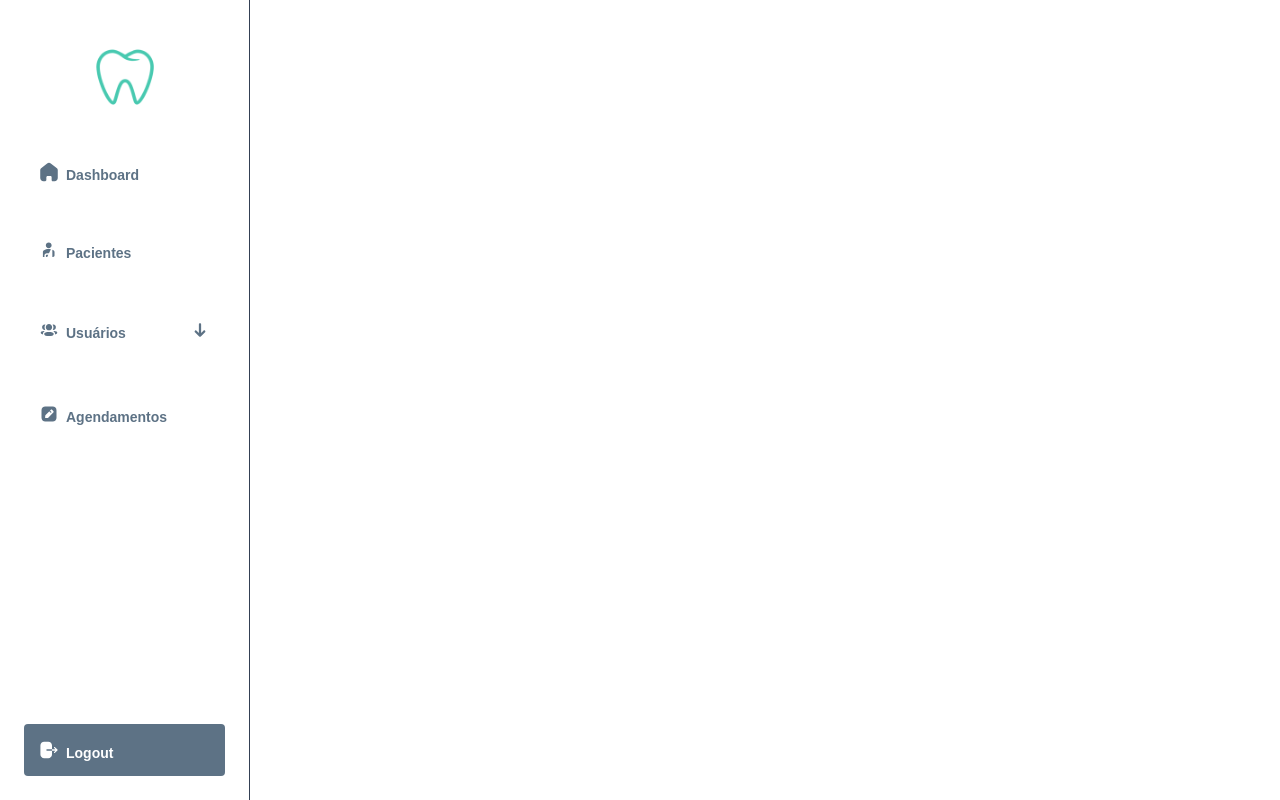
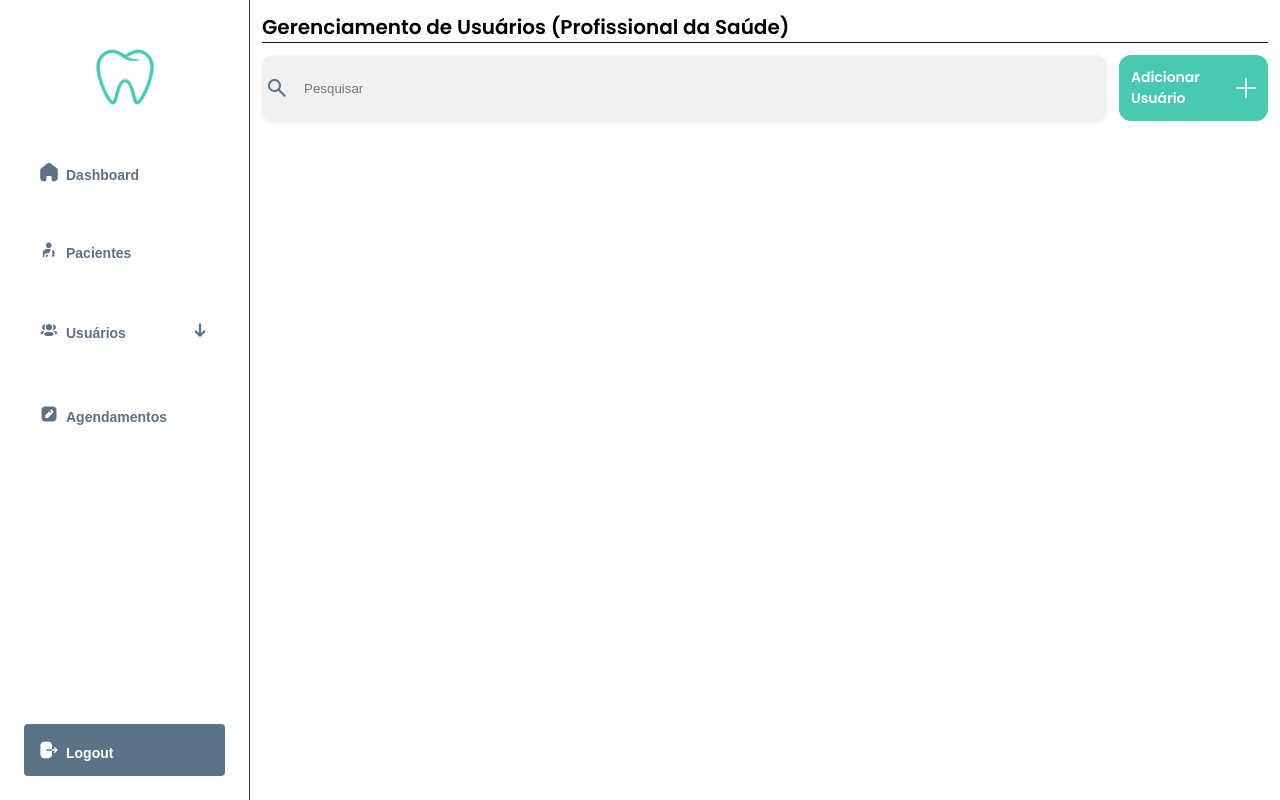
Before and after one commit to Werley-08/SISO, a React (Vite) app in the folder frontend/: page /GerenciamentoDeProfissionalDaSaude in a window 1280 px wide. Built offline with nearby package versions, Linux system fonts and the light colour scheme.

Commit message:
✨feat(frontend): implementa search e botão de cadastro da tela de gerenciar profissional da saúde

```diff
--- a/frontend/src/pages/GerenciamentoDeProfissionalDaSaude/GerenciamentoDeProfissionalDaSaude.css
+++ b/frontend/src/pages/GerenciamentoDeProfissionalDaSaude/GerenciamentoDeProfissionalDaSaude.css
@@ -1,14 +1,47 @@
+@import url('../../styles/variables.css');
+
 .profissional-container {
     display: flex;
     flex-direction: row;
-}
-
-.profissional-container__sidebar {
-
-
+    background-color: #fff;
 }
 
 .profissional-container__content {
+    width: 100%;
+    display: flex;
+    flex-direction: column;
+}
 
+.profissional-container__content__title {
+    flex: 5%;
+    padding: var(--spacing-md);
+    font-weight: var(--font-weight-semibold);
+    font-size: var(--font-size-xl);
+}
 
+.profissional-container__content__title-line {
+    width: 100%;
+    height: 1px;
+    background-color: var(--cor4);
 }
+
+.profissional-container__content__top {
+    display: flex;
+    flex-direction: row;
+    flex: 5%;
+    margin-left: var(--spacing-md);
+    margin-right: var(--spacing-md);
+}
+
+.searchbar-container {
+    flex: 85%;
+}
+
+.actionbutton-container {
+    flex: 15%;
+    margin-left: var(--spacing-md);
+}
+
+.profissional-container__content__table {
+    flex: 90%;
+}
--- a/frontend/src/pages/GerenciamentoDeProfissionalDaSaude/GerenciamentoDeProfissionalDaSaude.tsx
+++ b/frontend/src/pages/GerenciamentoDeProfissionalDaSaude/GerenciamentoDeProfissionalDaSaude.tsx
@@ -1,4 +1,6 @@
 import Sidebar from "../../components/SideBarComponents/Sidebar/Sidebar"
+import SearchBar from "../../components/SearchBar/SearchBar";
+import ActionButton from "../../components/ActionButton/ActionButton";
 import './GerenciamentoDeProfissionalDaSaude.css'
 
 const GerenciamentoDeProfissionalDaSaude = () => {
@@ -11,6 +13,21 @@ const GerenciamentoDeProfissionalDaSaude = () => {
 
             <div className="profissional-container__content">
 
+                <div className="profissional-container__content__title">
+                    Gerenciamento de Usuários (Profissional da Saúde)
+                    <div className="profissional-container__content__title-line"></div>
+                </div>
+
+                <div className="profissional-container__content__top">
+                    <SearchBar className="searchbar-container"/>
+                    <ActionButton text="Adicionar Usuário" className="actionbutton-container"/>
+                </div>
+
+                <div className="profissional-container__content__table">
+
+
+                </div>
+
             </div>
         </div>
     );
```
